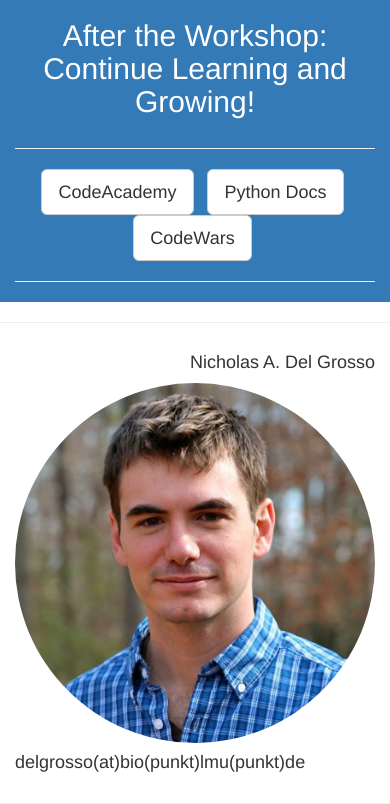
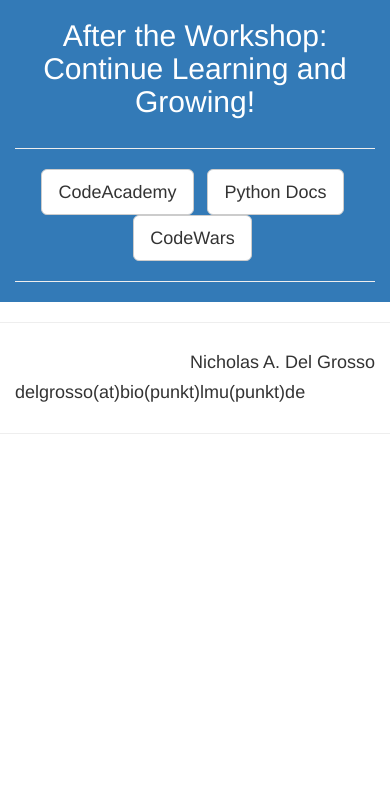
Before and after one commit to neuroneuro15/SciCourseSite2, a Flask app: page / in a window 390 px wide. Shown: the part 1551-2355 px from the top of the page. After the commit the page ends 1985 px from the top, so only its background shows below. Run offline with Flask 2, Linux system fonts and the light colour scheme; some libraries are stand-ins or nearby versions.

Commit message:
commented out my profile pic--doesn't look good on mobile (too big)

```diff
--- a/app/templates/landing.html
+++ b/app/templates/landing.html
@@ -258,13 +258,13 @@ Python Workshop
         <div class="container text-center">
             <div class="img-centered">
                 <div class="row">
-                     <div class="col-md-5 text-right">
+                     <div class="col-md-6 text-right">
                          <h4>Nicholas A. Del Grosso</h4>
                      </div>
-                     <div class="col-md-1">
-                          <img class="img-responsive img-circle" src="{{ url_for('static', filename="img/profilepic.jpg") }}" alt="">
-                     </div>
-                     <div class="col-md-5 text-left">
+{#                     <div class="col-md-1">#}
+{#                          <img class="img-responsive img-circle" src="{{ url_for('static', filename="img/profilepic.jpg") }}" alt="">#}
+{#                     </div>#}
+                     <div class="col-md-6 text-left">
                          <h4> delgrosso(at)bio(punkt)lmu(punkt)de </h4>
                      </div>
                 </div>
```
